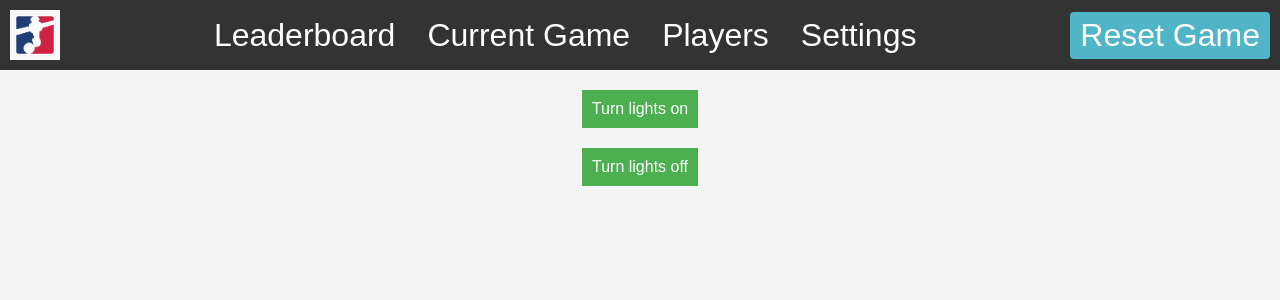
After one commit to christopherpunt/foosball_scorekeeper, a Flask app: page /settings in a window 1280 px wide. The commit adds this page. Shown: the top 300 px of the page. Run offline with Flask 3, Linux system fonts and the light colour scheme.

Commit message:
settings page with lights on and lights off buttons

```diff
--- a/src/main.py
+++ b/src/main.py
@@ -29,7 +29,6 @@ def requestToJson(request):
 @app.route('/')
 def index():
     stats = leaderboardStats.getStats()
-    print(stats)
     return render_template('leaderboard.html', stats=stats)
 
 @app.route('/players')
@@ -40,6 +39,16 @@ def getAllPlayers():
 def joinGame():
     return render_template('join_game.html', players=playerManager.getAllPlayers())
 
+@app.route('/settings')
+def settings():
+    return render_template('settings.html')
+
+@app.route('/game_page')
+def game_page():
+    if gameManager.currentGame is not None:
+        return render_template('game_page.html')
+    return joinGame()
+
 @app.route('/start_game', methods=['POST'])
 def start_game():
     json = requestToJson(request)
@@ -49,12 +58,6 @@ def start_game():
 @app.route('/add_user', methods=['POST'])
 def addUser():
     return playerManager.addNewPlayer(request)
-
-@app.route('/game_page')
-def game_page():
-    if gameManager.currentGame is not None:
-        return render_template('game_page.html')
-    return joinGame()
 
 @app.route('/add_score', methods=['POST'])
 def addScore():
@@ -72,6 +75,16 @@ def registerGoalCounter():
     team = json.get('team')
     controllerIp = json.get('controllerIp')
     return jsonify({'success': True})
+
+@app.route('/lights_on', methods=['POST'])
+def turnLightsOn():
+    ledStripService.turnLightsOn()
+    return render_template('settings.html')
+
+@app.route('/lights_off', methods=['POST'])
+def turnLightsOff():
+    ledStripService.turnLightsOff()
+    return render_template('settings.html')
 
 @socketio.on('get_initial_data')
 def handle_get_initial_data():
--- a/src/templates/base.html
+++ b/src/templates/base.html
@@ -17,6 +17,7 @@
                 <li><a href="/">Leaderboard</a></li>
                 <li><a href="/game_page">Current Game</a></li>
                 <li><a href="/players">Players</a></li>
+                <li><a href="/settings">Settings</a></li>
             </ul>
             <a href="/join_game">
                 <button type="button">Reset Game</button>
--- /dev/null
+++ b/src/templates/settings.html
@@ -0,0 +1,44 @@
+<!-- Settings.html -->
+
+{% extends 'base.html' %}
+
+{% block title %}
+    Settings
+{% endblock %}
+
+{% block styles %}
+    <style>
+        body {
+            font-family: 'Arial', sans-serif;
+            background-color: #f4f4f4;
+            margin: 0;
+            padding: 0;
+            text-align: center;
+        }
+
+        #lightsFormOn,
+        #lightsFormOff {
+            margin-top: 20px;
+        }
+
+        input[type="submit"] {
+            padding: 10px;
+            font-size: 16px;
+            cursor: pointer;
+            background-color: #4caf50;
+            color: #fff;
+            border: none;
+        }
+    </style>
+{% endblock %}
+
+{% block content %}
+    <!-- Lights Control Form -->
+    <form id="lightsFormOn" action="/lights_on" method="post">
+        <input type="submit" name="lightsOn" value="Turn lights on" />
+    </form>
+
+    <form id="lightsFormOff" action="/lights_off" method="post">
+        <input type="submit" name="lightsOff" value="Turn lights off" />
+    </form>
+{% endblock %}
```
Also changed, not shown: src/ledStripController.py (+19 -1 lines), src/ledStripService.py (+17 -4 lines).
